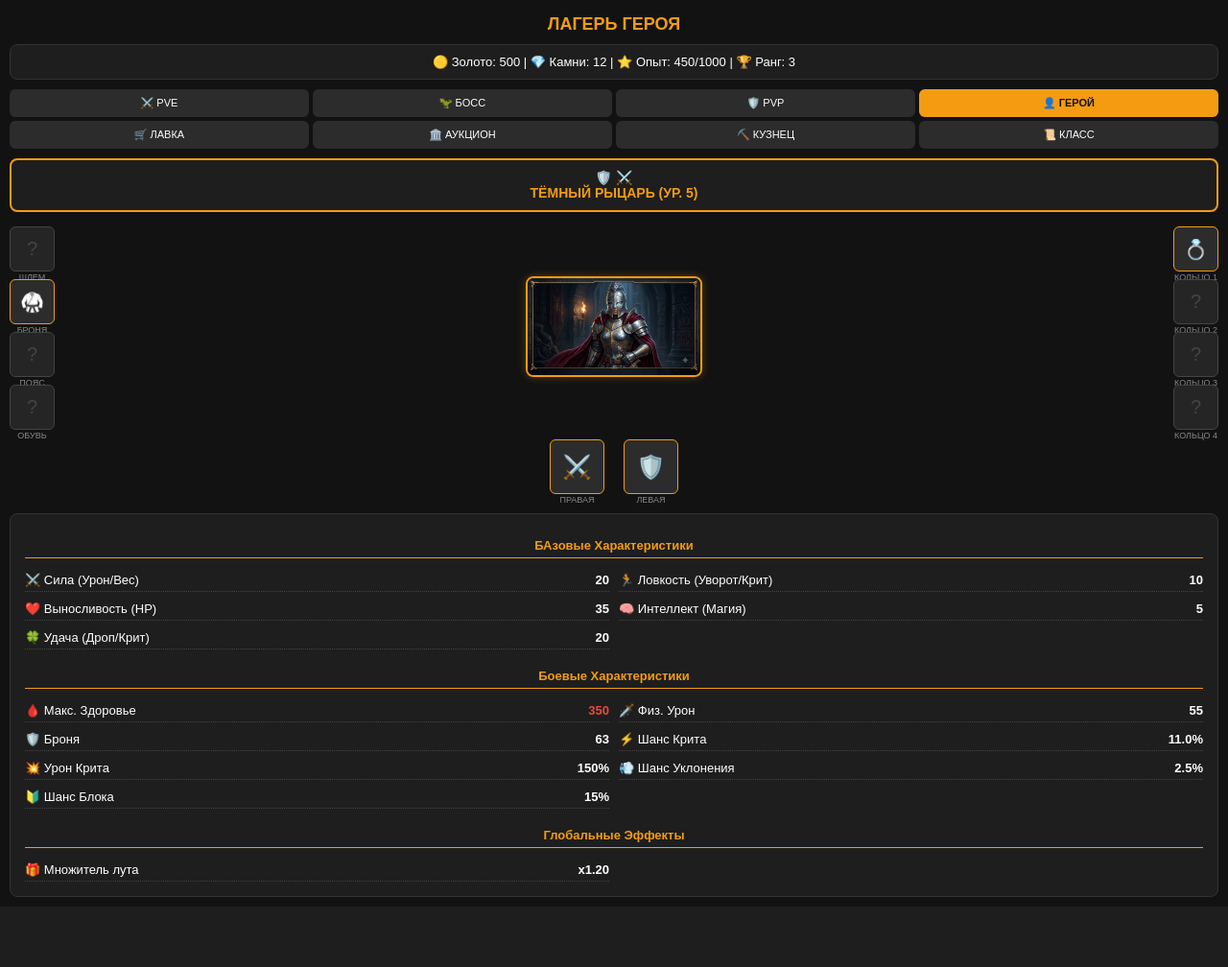
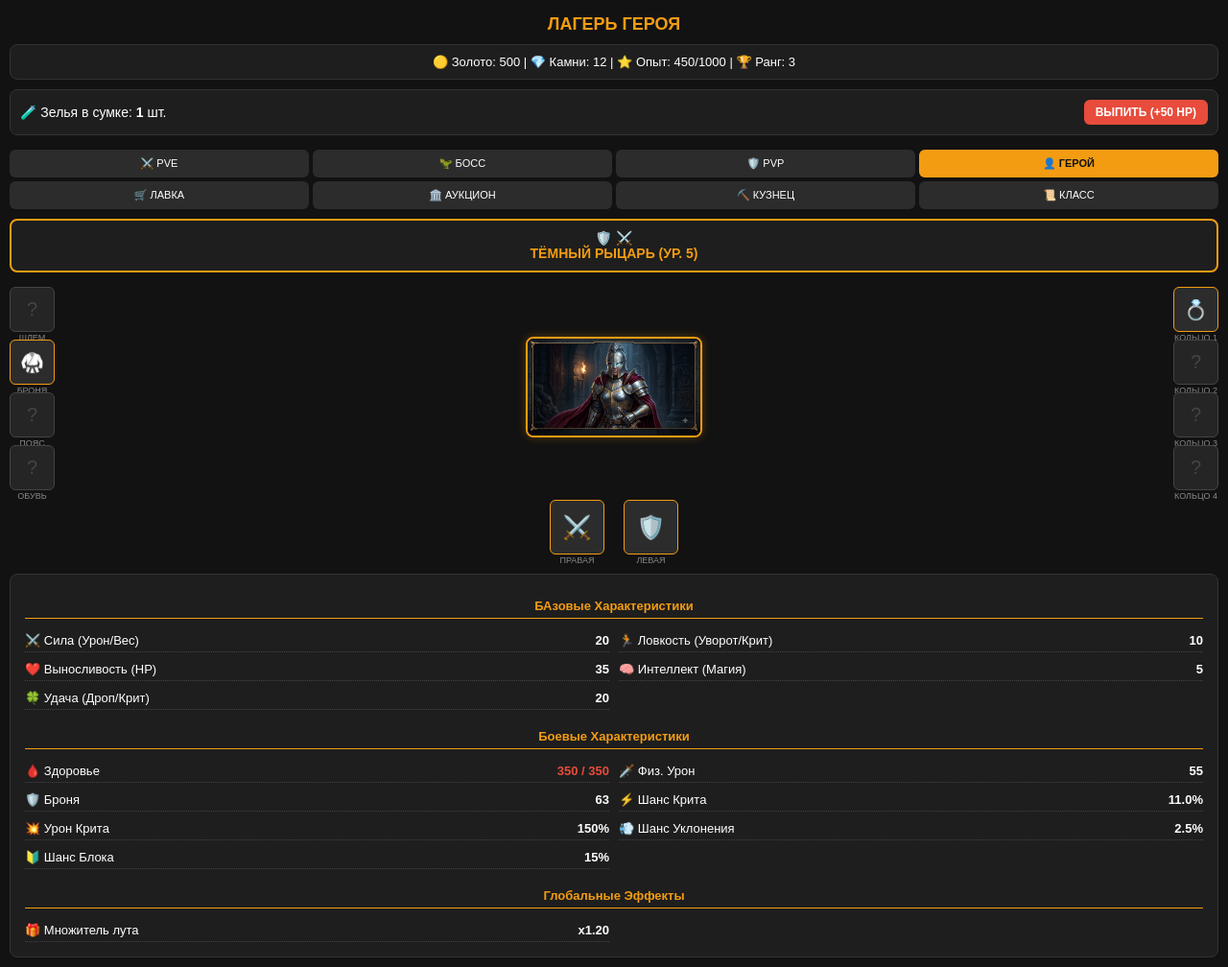
Before and after one commit to eugenepavinskiy-commits/arena-webapp, a Flask app: page / in a window 1280 px wide. Shown: the whole page at 96% size. Before the commit the page ends 935 px from the top, so only its background shows below. Run offline with Flask 3, Linux system fonts and the light colour scheme; some libraries are stand-ins or nearby versions.

Commit message:
Update game.html

```diff
--- a/templates/game.html
+++ b/templates/game.html
@@ -38,6 +38,9 @@
             border-radius: 6px;
             cursor: pointer;
             text-align: center;
+        }
+        .nav-btn:active {
+            transform: scale(0.95);
         }
         .nav-btn.active {
             background: #f39c12;
@@ -141,26 +144,55 @@
             border-bottom: 1px solid #f39c12;
             padding-bottom: 5px;
         }
+        .potion-bar {
+            background: #1e1e1e;
+            border: 1px solid #333;
+            border-radius: 8px;
+            padding: 10px;
+            display: flex;
+            justify-content: space-between;
+            align-items: center;
+            margin-bottom: 15px;
+        }
+        .potion-btn {
+            background: #e74c3c;
+            color: white;
+            border: none;
+            padding: 6px 12px;
+            border-radius: 6px;
+            cursor: pointer;
+            font-weight: bold;
+            font-size: 12px;
+        }
+        .potion-btn:active {
+            transform: scale(0.95);
+        }
     </style>
 </head>
 <body>
 
     <h2 style="text-align: center; color: #f39c12; margin: 5px 0 10px 0; font-size: 18px;">ЛАГЕРЬ ГЕРОЯ</h2>
 
-    <div class="header-stats">
+    <div class="header-stats" id="header-stats">
         🟡 Золото: 500 | 💎 Камни: 12 | ⭐ Опыт: 450/1000 | 🏆 Ранг: 3
     </div>
 
-    <!-- Навигация -->
+    <!-- Интерактивная панель зелий -->
+    <div class="potion-bar">
+        <span>🧪 Зелья в сумке: <b id="potion-count">1</b> шт.</span>
+        <button class="potion-btn" onclick="drinkPotion()">ВЫПИТЬ (+50 HP)</button>
+    </div>
+
+    <!-- Навигация с кликабельными кнопками -->
     <div class="nav-grid">
-        <button class="nav-btn">⚔️ PVE</button>
-        <button class="nav-btn">🦖 БОСС</button>
-        <button class="nav-btn">🛡️ PVP</button>
-        <button class="nav-btn active">👤 ГЕРОЙ</button>
-        <button class="nav-btn">🛒 ЛАВКА</button>
-        <button class="nav-btn">🏛️ АУКЦИОН</button>
-        <button class="nav-btn">⛏️ КУЗНЕЦ</button>
-        <button class="nav-btn">📜 КЛАСС</button>
+        <button class="nav-btn" onclick="openSection('PVE')">⚔️ PVE</button>
+        <button class="nav-btn" onclick="openSection('БОСС')">🦖 БОСС</button>
+        <button class="nav-btn" onclick="openSection('PVP')">🛡️ PVP</button>
+        <button class="nav-btn active" onclick="openSection('ГЕРОЙ')">👤 ГЕРОЙ</button>
+        <button class="nav-btn" onclick="openSection('ЛАВКА')">🛒 ЛАВКА</button>
+        <button class="nav-btn" onclick="openSection('АУКЦИОН')">🏛️ АУКЦИОН</button>
+        <button class="nav-btn" onclick="openSection('КУЗНЕЦ')">⛏️ КУЗНЕЦ</button>
+        <button class="nav-btn" onclick="openSection('КЛАСС')">📜 КЛАСС</button>
     </div>
 
     <!-- Название класса генерируется скриптом -->
@@ -194,8 +226,8 @@
 
     <!-- Нижний ряд: Оружие -->
     <div class="weapons-row">
-        <div class="equip-slot" id="slot-weapon1" style="width: 55px; height: 55px; font-size: 24px;"><span class="slot-label">ПРАВАЯ РУКА</span></div>
-        <div class="equip-slot" id="slot-weapon2" style="width: 55px; height: 55px; font-size: 24px;"><span class="slot-label">ЛЕВАЯ РУКА</span></div>
+        <div class="equip-slot" id="slot-weapon1" style="width: 55px; height: 55px; font-size: 24px;"><span class="slot-label">ПРАВАЯ</span></div>
+        <div class="equip-slot" id="slot-weapon2" style="width: 55px; height: 55px; font-size: 24px;"><span class="slot-label">ЛЕВАЯ</span></div>
     </div>
 
     <!-- Детальная панель характеристик -->
@@ -222,7 +254,7 @@
             juggernaut: { name: "Джаггернаут", bonus: "+10% Урона Двуручным" }
         };
 
-        // 2. БАЗА ПРЕДМЕТОВ (Пример генерации)
+        // 2. БАЗА ПРЕДМЕТОВ
         const ITEMS_DB = {
             "sword_01": { id: "sword_01", name: "Стальной Меч", type: "weapon1", icon: "⚔️", stats: { atk: 15, str: 2 } },
             "shield_01": { id: "shield_01", name: "Тяжелый Щит", type: "weapon2", icon: "🛡️", stats: { armor: 20, blockChance: 15, end: 5 } },
@@ -235,6 +267,9 @@
             level: 5,
             baseClass: "knight",
             subClass: "dark_knight",
+            hp: 350,
+            maxHp: 350,
+            potions: 1,
             baseStats: {
                 str: 15, // Сила
                 agi: 10, // Ловкость
@@ -248,18 +283,17 @@
                 belt: null,
                 boots: null,
                 weapon1: ITEMS_DB["sword_01"],
-                weapon2: ITEMS_DB["shield_01"], // Щит или второе оружие
+                weapon2: ITEMS_DB["shield_01"],
                 ring1: ITEMS_DB["ring_luck"],
                 ring2: null,
                 ring3: null,
                 ring4: null
             },
-            finalStats: {} // Сюда запишутся расчеты
+            finalStats: {}
         };
 
         // 4. ДВИЖОК РАСЧЕТА ХАРАКТЕРИСТИК
         function calculateStats() {
-            // 4.1 Собираем сумму статов (База + Шмот)
             let total = {
                 str: hero.baseStats.str,
                 agi: hero.baseStats.agi,
@@ -268,14 +302,13 @@
                 luk: hero.baseStats.luk,
                 armor: 0,
                 atk: 0,
-                critChance: 5, // Базовый крит 5%
-                critDmg: 150,  // Базовый урон крита 150%
+                critChance: 5,
+                critDmg: 150,
                 dodge: 0,
                 blockChance: 0,
                 armorPen: 0
             };
 
-            // Прибавляем статы от каждой надетой вещи
             for (let key in hero.equipment) {
                 let item = hero.equipment[key];
                 if (item && item.stats) {
@@ -291,22 +324,18 @@
                 }
             }
 
-            // 4.2 Влияние Базовых статов на Боевые (Сложные формулы)
-            let hp = total.end * 10; // Выносливость дает ХП
-            let damage = total.str * 2 + total.atk; // Сила дает урон
-            total.critChance += (total.agi / 5) + (total.luk / 10); // Крит от Ловкости и Удачи
-            total.dodge += (total.agi / 4); // Уклонение от Ловкости
-
-            // Влияние Удачи на глобальные механики
+            let hp = total.end * 10;
+            let damage = total.str * 2 + total.atk;
+            total.critChance += (total.agi / 5) + (total.luk / 10);
+            total.dodge += (total.agi / 4);
             let dropMultiplier = 1.0 + (total.luk / 100);
 
-            // 4.3 Применяем множители Класса
             let cls = CLASSES[hero.baseClass];
             total.armor = Math.floor(total.armor * cls.armorMult);
-            total.critDmg = Math.floor(total.critDmg * cls.critDmgMult / 1.5); // Нормализация к базе
+            total.critDmg = Math.floor(total.critDmg * cls.critDmgMult / 1.5);
             total.dodge = total.dodge * cls.dodgeMult;
 
-            // Сохраняем итог
+            hero.maxHp = hp;
             hero.finalStats = {
                 hp: hp,
                 damage: damage,
@@ -322,15 +351,14 @@
 
         // 5. ОБНОВЛЕНИЕ ИНТЕРФЕЙСА
         function updateUI() {
-            // Обновляем баннер класса
             let clsName = CLASSES[hero.baseClass].name;
             let subName = SUBCLASSES[hero.subClass].name;
             document.getElementById("ui-class-name").innerHTML = `🛡️ ⚔️<br>${subName ? subName : clsName} (Ур. ${hero.level})`;
 
-            // Обновляем иконки экипировки
             const slots = ["head", "chest", "belt", "boots", "weapon1", "weapon2", "ring1", "ring2", "ring3", "ring4"];
             slots.forEach(slot => {
                 let el = document.getElementById("slot-" + slot);
+                if (el) {
                     if (hero.equipment[slot]) {
                         el.innerHTML = `${hero.equipment[slot].icon}<span class="slot-label">${getSlotName(slot)}</span>`;
                         el.classList.add("filled");
@@ -338,9 +366,13 @@
                         el.innerHTML = `<span style="color:#444;">?</span><span class="slot-label">${getSlotName(slot)}</span>`;
                         el.classList.remove("filled");
                     }
+                }
             });
 
-            // Отрисовываем таблицу статов
+            // Обновляем счетчик зелий
+            let potionEl = document.getElementById("potion-count");
+            if (potionEl) potionEl.innerText = hero.potions;
+
             const statsHtml = `
                 <div class="stat-group-title">БАзовые Характеристики</div>
                 <div class="stat-item"><span>⚔️ Сила (Урон/Вес)</span> <b>${hero.finalStats.str}</b></div>
@@ -350,7 +382,7 @@
                 <div class="stat-item"><span>🍀 Удача (Дроп/Крит)</span> <b>${hero.finalStats.luk}</b></div>
 
                 <div class="stat-group-title">Боевые Характеристики</div>
-                <div class="stat-item"><span>🩸 Макс. Здоровье</span> <b style="color:#e74c3c;">${hero.finalStats.hp}</b></div>
+                <div class="stat-item"><span>🩸 Здоровье</span> <b style="color:#e74c3c;">${hero.hp} / ${hero.finalStats.hp}</b></div>
                 <div class="stat-item"><span>🗡️ Физ. Урон</span> <b>${hero.finalStats.damage}</b></div>
                 <div class="stat-item"><span>🛡️ Броня</span> <b>${hero.finalStats.armor}</b></div>
                 <div class="stat-item"><span>⚡ Шанс Крита</span> <b>${hero.finalStats.critChance}%</b></div>
@@ -361,7 +393,8 @@
                 <div class="stat-group-title">Глобальные Эффекты</div>
                 <div class="stat-item"><span>🎁 Множитель лута</span> <b>x${hero.finalStats.dropMult}</b></div>
             `;
-            document.getElementById("ui-stats-grid").innerHTML = statsHtml;
+            let grid = document.getElementById("ui-stats-grid");
+            if (grid) grid.innerHTML = statsHtml;
         }
 
         function getSlotName(slotId) {
@@ -373,11 +406,40 @@
             return names[slotId];
         }
 
-        // Запускаем расчет и отрисовку при загрузке
+        // 6. ЛОГИКА ИНТЕРАКТИВА (Кнопки и Зелья)
+        function openSection(sectionName) {
+            if (sectionName === 'ГЕРОЙ') {
+                return; // мы уже здесь
+            }
+            if (tg && tg.HapticFeedback) {
+                tg.HapticFeedback.impactOccurred('medium');
+            }
+            alert("Раздел '" + sectionName + "' в разработке!");
+        }
+
+        function drinkPotion() {
+            if (hero.potions > 0) {
+                if (hero.hp >= hero.finalStats.hp) {
+                    alert("Здоровье уже максимальное!");
+                    return;
+                }
+                hero.potions--;
+                hero.hp = Math.min(hero.finalStats.hp, hero.hp + 50);
+                updateUI();
+                if (tg && tg.HapticFeedback) {
+                    tg.HapticFeedback.notificationOccurred('success');
+                }
+            } else {
+                if (tg && tg.HapticFeedback) {
+                    tg.HapticFeedback.notificationOccurred('error');
+                }
+                alert("У вас нет зелий в сумке!");
+            }
+        }
+
+        // Запуск при старте
         calculateStats();
         updateUI();
-
     </script>
-
 </body>
 </html>
```
Lines whose indentation alone changed are shown as unchanged.
